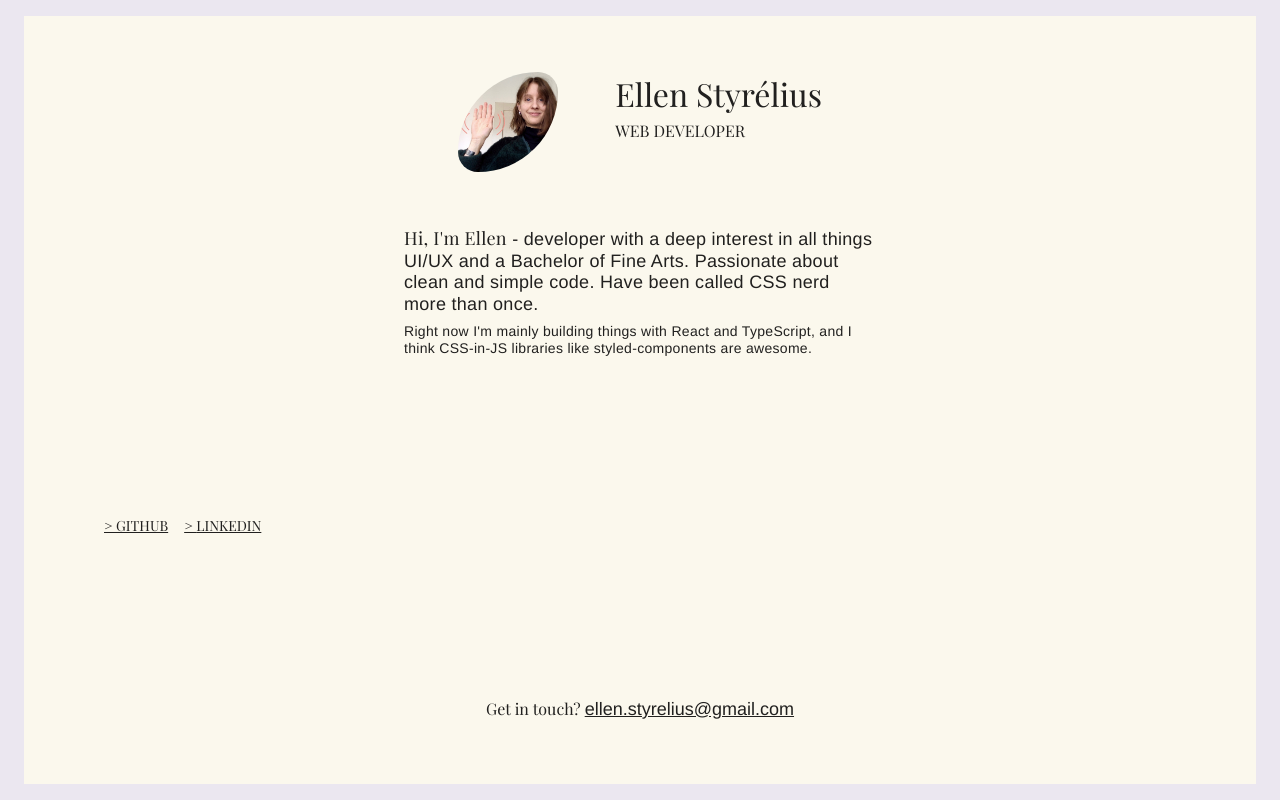
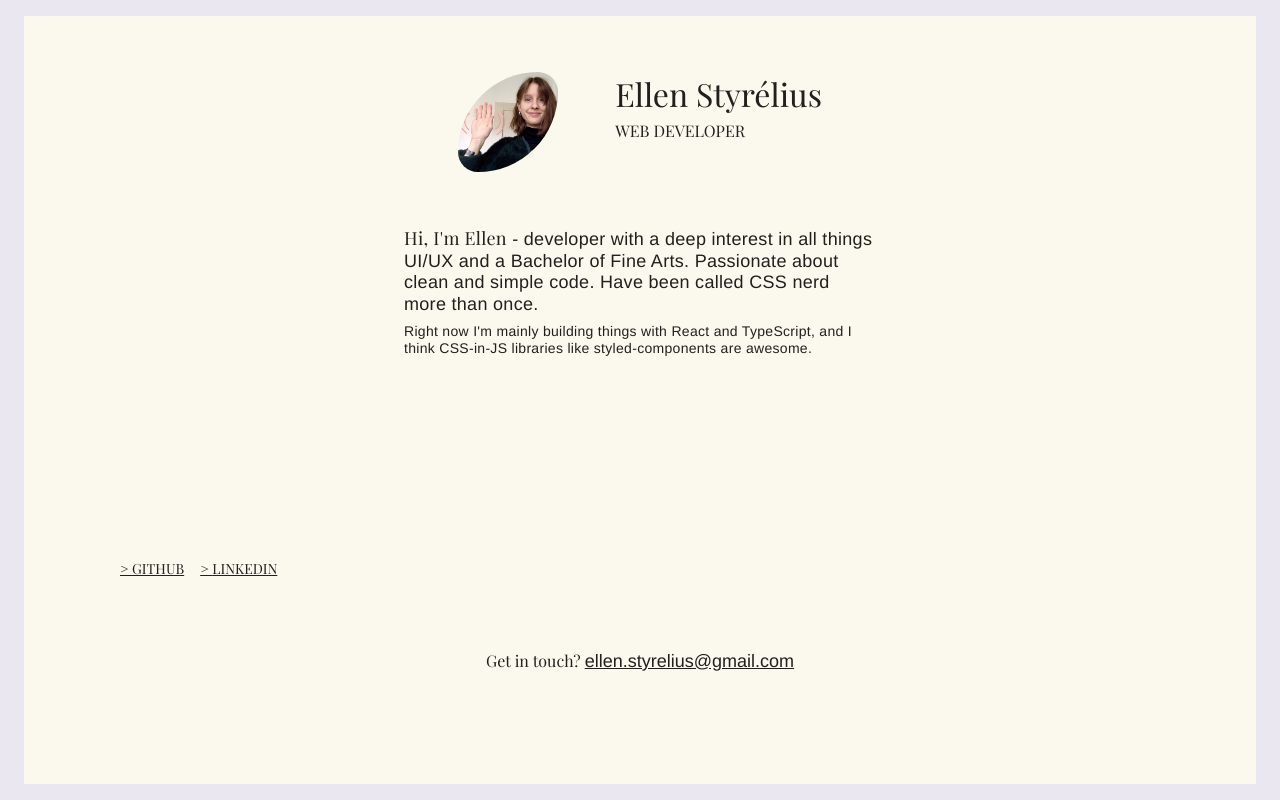
Before and after one commit to styrelius/about-me, a React (Create React App) app: page / in a window 1280 px wide. Built offline with nearby package versions, Linux system fonts and the light colour scheme.

Commit message:
Add links-and-contact.jsx and move importing and rendering of Links and GetInTouch components here, in a nice li'l column flex Container. Render LinksAndContact component in page.jsx.

```diff
--- /dev/null
+++ b/src/components/links-and-contact.jsx
@@ -0,0 +1,21 @@
+import React from 'react'
+import styled from 'styled-components/macro'
+
+import { Links } from './links'
+import { GetInTouch } from './get-in-touch'
+
+const Container = styled.div({
+  padding: '48px 16px',
+  display: 'flex',
+  flexDirection: 'column',
+  justifyContent: 'space-between',
+})
+
+export function LinksAndContact() {
+  return (
+    <Container>
+      <Links />
+      <GetInTouch />
+    </Container>
+  )
+}
--- a/src/components/page.jsx
+++ b/src/components/page.jsx
@@ -6,8 +6,7 @@ import { mobileScreen } from '../styles/media-queries'
 
 import { Header } from './header'
 import { Presentation } from './presentation'
-import { Links } from './links'
-import { GetInTouch } from './get-in-touch'
+import { LinksAndContact } from './links-and-contact'
 
 const Container = styled.div`
   background: ${colors.beige};
@@ -29,8 +28,7 @@ export function Page({ appPaddingTopBottom }) {
         <Header />
         <Presentation />
       </div>
-      <Links />
-      <GetInTouch />
+      <LinksAndContact />
     </Container>
   )
 }
```
